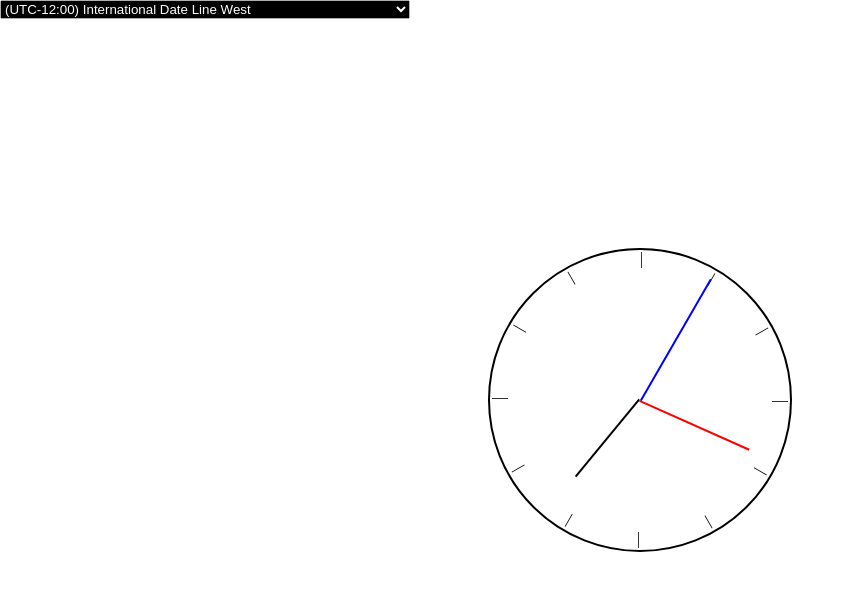
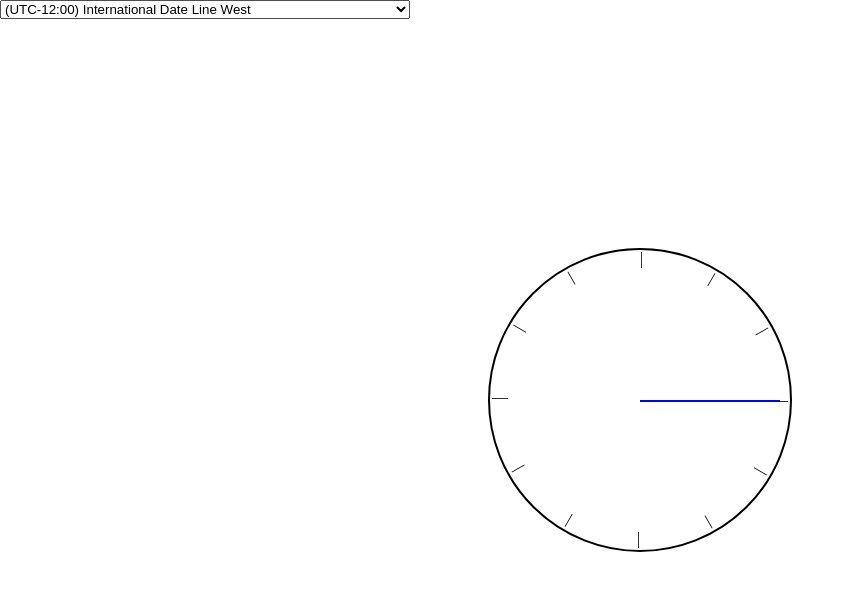
Before and after one commit to slungo22/AME220Spring2022, a plain HTML site: page A6.html in a window 1280 px wide. Shown: the whole page, without its empty margins (0-855 px from the left). Drawn offline with Linux system fonts and the light colour scheme.

Commit message:
Update A6.html

```diff
--- a/A6.html
+++ b/A6.html
@@ -98,12 +98,13 @@ function refreshClock()
 {
   var now = new Date();
 
-  var hash = window.location.hash.replace("#","value");
+  var hash = window.location.hash.replace("#","");
 
   if(hash.length == 0){
     hash = "0";
   }
 
+  hash = document.getElemenById("timezone").value;
 
   var tzOffset = parseFloat(hash) *60 *60 *1000;
 
@@ -115,7 +116,7 @@ function refreshClock()
 
   var h = adjustedNow.getHours();
   if(h>=6 && h < 18){
-    document.getElementById("timezone").className = "value";
+    document.getElementById("timezone").className = "";
   }
   else{
     document.getElementById("timezone").className = "night";
@@ -144,10 +145,10 @@ function refreshClock()
 
 <body onload='refreshClock();setInterval("refreshClock()", 1000)'>
  <select name="timezone" id="timezone">
-    <option value="-12_0">(UTC-12:00) International Date Line West</option>
-    <option value="-11_0">(UTC-11:00) Coordinated Universal Time-11</option>
-    <option value="-10_0">(UTC-10:00) Hawaii</option>
-    <option value="-9_0">(UTC-09:00) Alaska</option>
+    <option value="-12">(UTC-12:00) International Date Line West</option>
+    <option value="-11">(UTC-11:00) Coordinated Universal Time-11</option>
+    <option value="-10">(UTC-10:00) Hawaii</option>
+    <option value="-9">(UTC-09:00) Alaska</option>
     <option value="-7">(UTC-08:00) Baja California</option>
     <option value="-7">(UTC-07:00) Pacific Time (US &amp; Canada)</option>
     <option value="-8">(UTC-08:00) Pacific Time (US &amp; Canada)</option>
```
